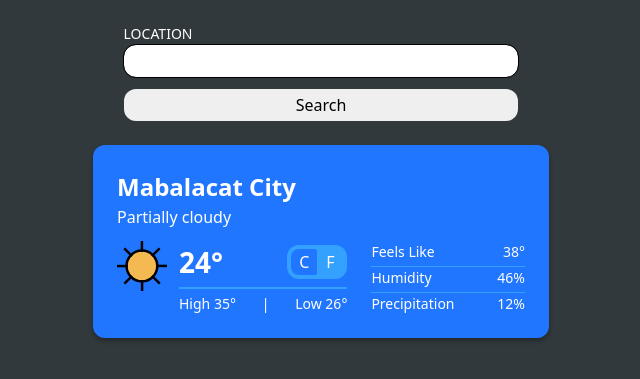
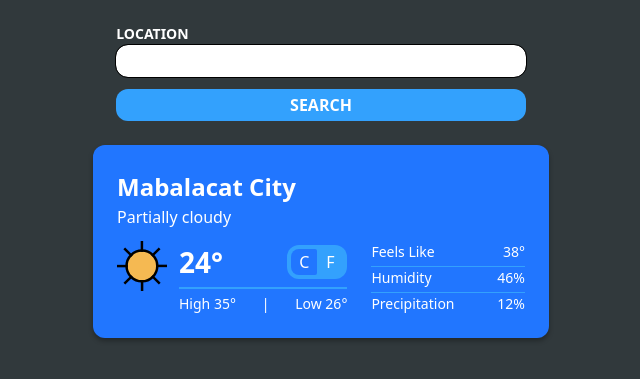
Before and after one commit to rndall/odin-weather-app, a website built with webpack: page src/template.html in a window 1280 px wide. Shown: the part 83-462 px from the top of the page, without its empty margins (319-959 px from the left). Built offline with nearby package versions, Linux system fonts and the light colour scheme; some packages are replaced by stand-ins of ours; no server answers.

Commit message:
Add form button styles

```diff
--- a/src/assets/css/style.css
+++ b/src/assets/css/style.css
@@ -28,6 +28,7 @@ body {
 .form__label {
   text-transform: uppercase;
   font-size: 0.875rem;
+  font-weight: bold;
 }
 
 .form__input {
@@ -42,6 +43,11 @@ body {
   border-radius: 0.75rem;
   padding-block: 4px;
   margin-top: 12px;
+  background-color: var(--card-highlight);
+  color: white;
+  font-weight: bold;
+  text-transform: uppercase;
+  cursor: pointer;
 }
 
 .results {
```
